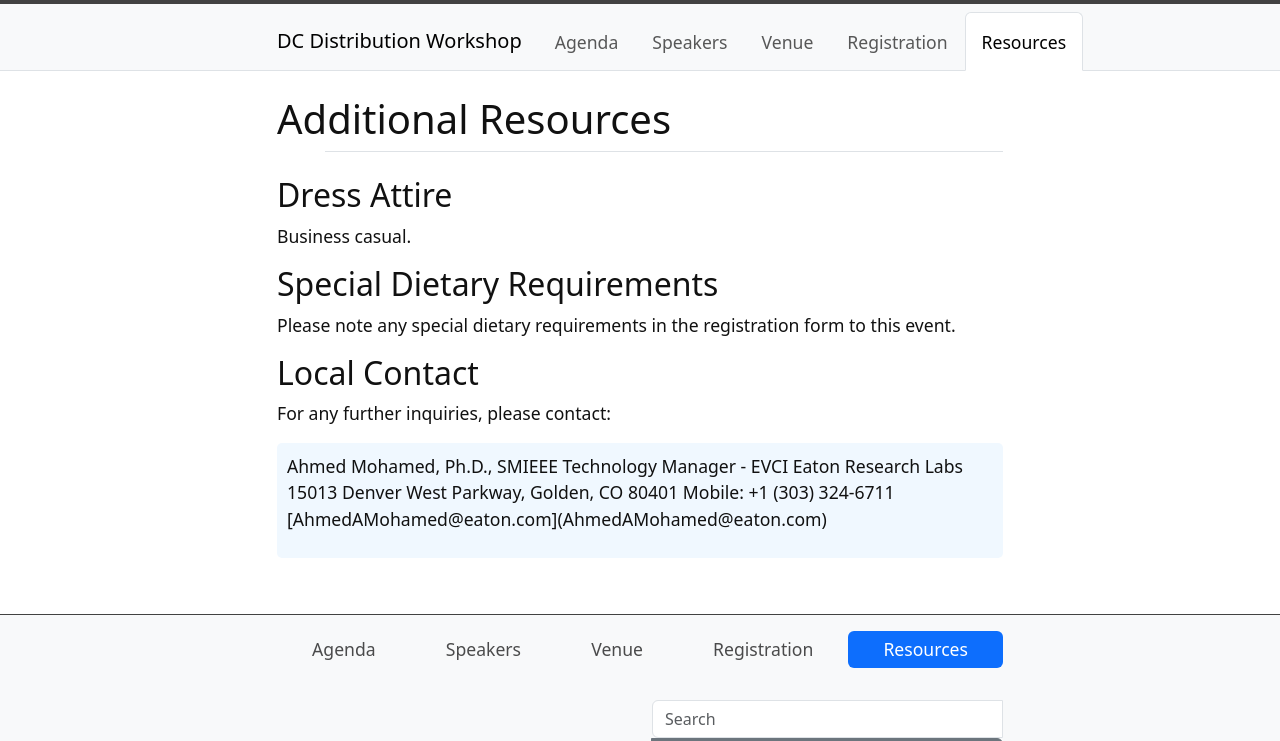
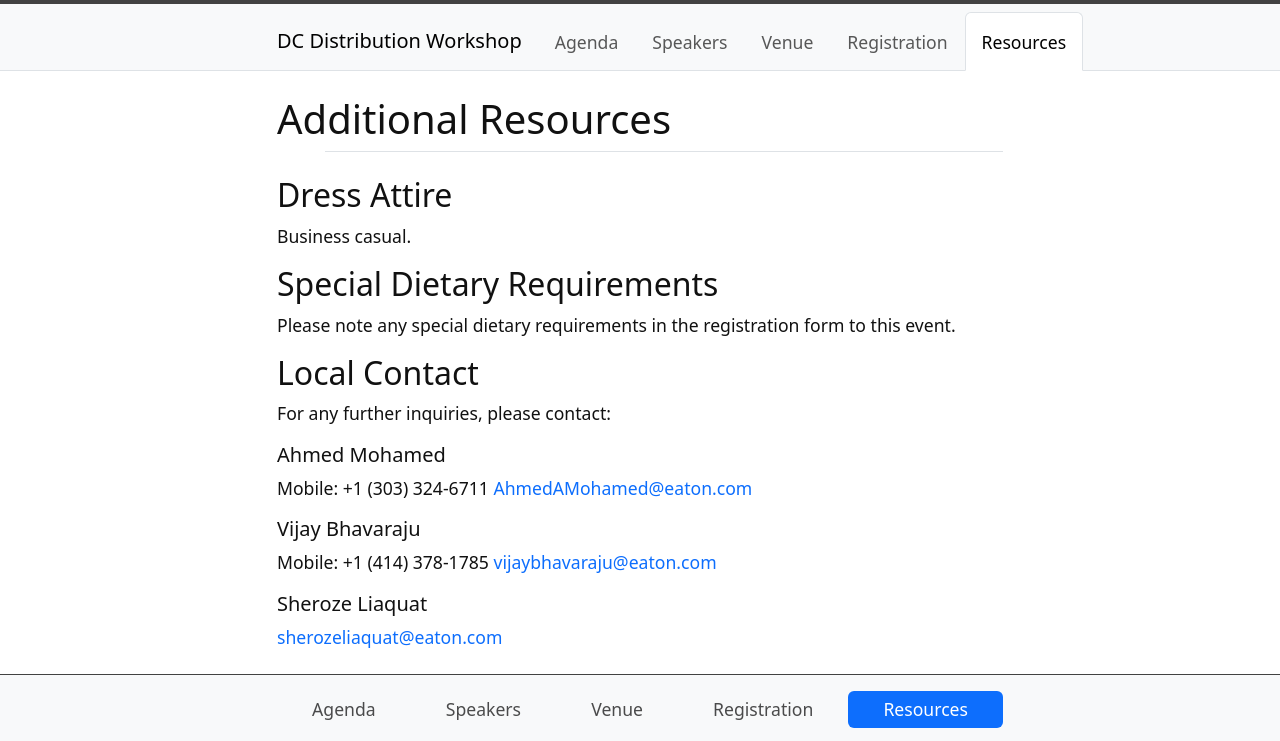
Before and after one commit to XiWang-eaton/DCworkshop.github.io, a Jekyll site: the page built from content/4-resources.md, in a window 1280 px wide, cut to the strip 0-741 px from the top of the page. Built offline with Jekyll 4.4.1, drawn with Linux system fonts in a browser that asks for light colours.

Commit message:
contact test

```diff
--- a/content/4-resources.md
+++ b/content/4-resources.md
@@ -14,17 +14,13 @@ Please note any special dietary requirements in the registration form to this ev
 
 For any further inquiries, please contact:
 
-<div style="background-color: #f0f8ff; padding: 10px; border-radius: 5px;">
-  <p>
-  Ahmed Mohamed, Ph.D., SMIEEE
+##### Ahmed Mohamed
+Mobile: +1 (303) 324-6711
+[AhmedAMohamed@eaton.com](AhmedAMohamed@eaton.com)
 
-  Technology Manager - EVCI
+##### Vijay Bhavaraju
+Mobile: +1 (414) 378-1785
+[vijaybhavaraju@eaton.com](vijaybhavaraju@eaton.com)
 
-  Eaton Research Labs
-
-  15013 Denver West Parkway, Golden, CO 80401
-
-  Mobile: +1 (303) 324-6711
-
-  [AhmedAMohamed@eaton.com](AhmedAMohamed@eaton.com)</p>
-</div>
+##### Sheroze Liaquat
+[sherozeliaquat@eaton.com](sherozeliaquat@eaton.com)
```
